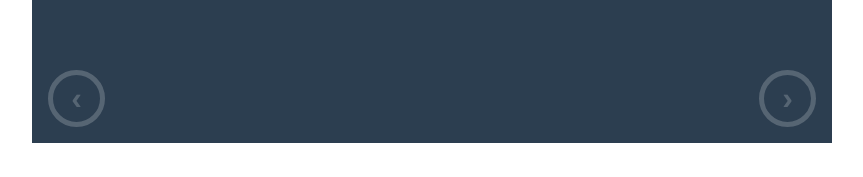
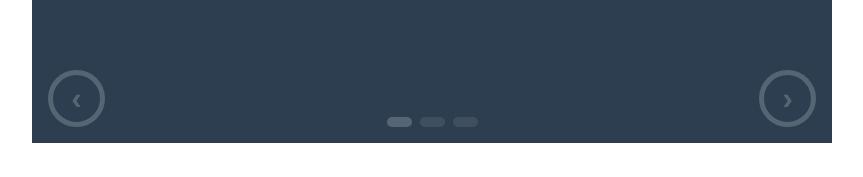
Before and after one commit to ThatTokenGirl/react-carousel-demo, a React (Create React App) app: page / in a window 1280 px wide. Shown: the part 557-734 px from the top of the page, without its empty margins (208-1071 px from the left). Built offline with nearby package versions, Linux system fonts and the light colour scheme.

Commit message:
Created separate button controls and styled

```diff
--- a/src/App.css
+++ b/src/App.css
@@ -20,27 +20,30 @@
   transition: all 150ms linear;
 }
 
-.carousel-controls-container:hover > .carousel-navigation-previous,
-.carousel-controls-container:hover > .carousel-navigation-next {
+.carousel-controls-container:hover
+  > .navigation-button:not(.navigation-button-placeholder) {
   opacity: 0.7;
 }
 
-.carousel-controls-container:hover > .carousel-navigation-previous:hover,
-.carousel-controls-container:hover > .carousel-navigation-next:hover {
+.carousel-controls-container:hover
+  .navigation-button:not(.navigation-button-placeholder):hover {
   opacity: 1;
   background-color: rgba(0, 0, 0, 0.4);
   transition: all 150ms linear;
 }
 
-.carousel-navigation-previous,
-.carousel-navigation-next {
+.navigation-button {
+  height: 57px;
+  width: 57px;
+}
+
+.navigation-button:not(.navigation-button-placeholder) {
   border: none;
   background: none;
   outline: none;
   font-weight: bold;
   font-size: 32px;
-  height: 57px;
-  width: 57px;
+
   padding: 0;
   border-radius: 50%;
   color: white;
@@ -51,11 +54,29 @@
   flex: 0 0 auto;
 }
 
-.carousel-navigation-next {
-  margin-left: auto;
+.navigation-button:not(.navigation-button-placeholder) {
+  cursor: pointer;
 }
 
-.carousel-navigation-previous,
-.carousel-navigation-next {
-  cursor: pointer;
+.navigation-button-collection {
+  display: flex;
+  justify-content: center;
+  align-items: flex-end;
+  flex: 1 0 0;
 }
+
+.navigation-button-collection > .navigation-button {
+  width: 25px;
+  height: 10px;
+  border: none;
+  border-radius: 10rem;
+  background-color: rgba(255, 255, 255, 0.45);
+}
+
+.navigation-button-collection > .navigation-button.active {
+  background-color: rgba(255, 255, 255, 1) !important;
+}
+
+.navigation-button-collection > .navigation-button + .navigation-button {
+  margin-left: 0.5rem;
+}
--- a/src/App.tsx
+++ b/src/App.tsx
@@ -4,10 +4,10 @@ import {
   BackButton,
   Carousel,
   CarouselItem,
-  CarouselNavigationButtons,
   CarouselRenderer2d,
   NextButton,
 } from "./carousel";
+import { NavigationButtonCollectionComponent } from "./carousel/carousel-controls/navigation-button-collection/navigation-button-collection.component";
 import { InfiniteCarouselControllerContext } from "./carousel/carousel.context";
 
 function App() {
@@ -29,10 +29,9 @@ function App() {
           Three
         </div>
       </CarouselItem>
-      <CarouselNavigationButtons>
-        <BackButton>&lsaquo;</BackButton>
-        <NextButton>&rsaquo;</NextButton>
-      </CarouselNavigationButtons>
+      <BackButton>&lsaquo;</BackButton>
+      <NavigationButtonCollectionComponent></NavigationButtonCollectionComponent>
+      <NextButton>&rsaquo;</NextButton>
     </Carousel>
   );
 }
--- /dev/null
+++ b/src/carousel/carousel-controls/back-button/back-button.component.tsx
@@ -0,0 +1,26 @@
+import React from "react";
+import { CarouselControl } from "../carousel-control";
+import { GotoButton } from "../goto-button/goto-button.component";
+
+export class BackButton extends CarouselControl {
+  render() {
+    const controller = this.context;
+    const showBack = !!controller.itemAtOffset(-1);
+
+    if (showBack)
+      return (
+        <GotoButton className="navigation-back-button" gotoOffset={-1}>
+          {this.props.children}
+        </GotoButton>
+      );
+
+    return (
+      <div
+        className="navigation-button navigation-back-button navigation-button-placeholder"
+        style={{ display: "inline-block" }}
+      >
+        &nbsp;
+      </div>
+    );
+  }
+}
--- a/src/carousel/carousel-controls/carousel-control.ts
+++ b/src/carousel/carousel-controls/carousel-control.ts
@@ -3,7 +3,9 @@ import { CarouselContext } from "../carousel.context";
 
 export type CarouselControlProps = {};
 
-export abstract class CarouselControl extends Component<CarouselControlProps> {
+export abstract class CarouselControl<
+  P extends CarouselControlProps = CarouselControlProps
+> extends Component<P> {
   static contextType = CarouselContext;
 
   context!: ContextType<typeof CarouselContext>;
--- /dev/null
+++ b/src/carousel/carousel-controls/goto-button/goto-button.component.tsx
@@ -0,0 +1,23 @@
+import React from "react";
+import { CarouselProps } from "../../carousel.component";
+import { CarouselControl } from "../carousel-control";
+
+export type GotoButtonProps = CarouselProps & {
+  gotoOffset: number;
+  className?: string;
+};
+
+export class GotoButton extends CarouselControl<GotoButtonProps> {
+  render() {
+    const controller = this.context;
+
+    return (
+      <button
+        className={`navigation-button navigation-goto ${this.props.className}`}
+        onClick={() => controller.gotoOffset(this.props.gotoOffset)}
+      >
+        {this.props.children}
+      </button>
+    );
+  }
+}
--- a/src/carousel/carousel-controls/index.ts
+++ b/src/carousel/carousel-controls/index.ts
@@ -1,2 +1,4 @@
-export * from "./navigation-buttons/navigation-buttons.component";
+export * from "./back-button/back-button.component";
+export * from "./goto-button/goto-button.component";
+export * from "./next-button/next-button.component";
 export * from "./carousel-control";
--- /dev/null
+++ b/src/carousel/carousel-controls/navigation-button-collection/navigation-button-collection.component.tsx
@@ -0,0 +1,32 @@
+import React, { FunctionComponent } from "react";
+import { CarouselControl, CarouselControlProps } from "../carousel-control";
+import { GotoButton } from "../goto-button/goto-button.component";
+
+export type NavigationButtonCollectionProps = CarouselControlProps & {
+  view?: FunctionComponent;
+};
+
+export class NavigationButtonCollectionComponent extends CarouselControl<
+  NavigationButtonCollectionProps
+> {
+  render() {
+    const controller = this.context;
+    const dots = [];
+
+    for (let i = 0; i < controller.length; i++) {
+      dots.push(
+        <GotoButton
+          key={i}
+          gotoOffset={i - controller.currentIndex}
+          className={`navigation-button ${
+            controller.currentIndex === i ? "active" : ""
+          }`}
+        >
+          {this.props.view ? this.props.view({}) : undefined}
+        </GotoButton>
+      );
+    }
+
+    return <div className="navigation-button-collection">{dots}</div>;
+  }
+}
--- a/src/carousel/carousel-controls/navigation-buttons/navigation-buttons.component.tsx
+++ /dev/null
@@ -1,60 +0,0 @@
-import React, { FunctionComponent, useContext } from "react";
-import { CarouselContext } from "../../carousel.context";
-import { CarouselControl } from "../carousel-control";
-
-export class CarouselNavigationButtons extends CarouselControl {
-  render() {
-    const { context: controller } = this;
-    const buttons: any[] = [];
-    const { children } = this.props;
-
-    if (!!controller.itemAtOffset(-1)) {
-      const backButton = React.Children.toArray(children).find(
-        (element) =>
-          typeof element === "object" &&
-          "type" in element &&
-          element.type === BackButton
-      );
-
-      buttons.push(backButton);
-    }
-
-    if (!!controller.itemAtOffset(1)) {
-      const nextButton = React.Children.toArray(children).find(
-        (element) =>
-          typeof element === "object" &&
-          "type" in element &&
-          element.type === NextButton
-      );
-      buttons.push(nextButton);
-    }
-
-    return <>{buttons}</>;
-  }
-}
-
-export const BackButton: FunctionComponent = ({ children }) => {
-  const controller = useContext(CarouselContext);
-
-  return (
-    <button
-      className="carousel-navigation-previous"
-      onClick={() => controller.gotoOffset(-1)}
-    >
-      {!children ? "<- Previous" : children}
-    </button>
-  );
-};
-
-export const NextButton: FunctionComponent = ({ children }) => {
-  const controller = useContext(CarouselContext);
-
-  return (
-    <button
-      className="carousel-navigation-next"
-      onClick={() => controller.gotoOffset(1)}
-    >
-      {!children ? "Next ->" : children}
-    </button>
-  );
-};
--- /dev/null
+++ b/src/carousel/carousel-controls/next-button/next-button.component.tsx
@@ -0,0 +1,26 @@
+import React from "react";
+import { CarouselControl } from "../carousel-control";
+import { GotoButton } from "../goto-button/goto-button.component";
+
+export class NextButton extends CarouselControl {
+  render() {
+    const controller = this.context;
+    const showNext = !!controller.itemAtOffset(1);
+
+    if (showNext)
+      return (
+        <GotoButton className="navigation-next-button" gotoOffset={1}>
+          {this.props.children}
+        </GotoButton>
+      );
+
+    return (
+      <div
+        className="navigation-button navigation-next-button navigation-button-placeholder"
+        style={{ display: "inline-block" }}
+      >
+        &nbsp;
+      </div>
+    );
+  }
+}
--- a/src/carousel/carousel.context.ts
+++ b/src/carousel/carousel.context.ts
@@ -35,7 +35,7 @@ export class DefaultCarouselControllerContext
   }
 
   gotoOffset(offset: number) {
-    const position = this.length + offset;
+    const position = this.currentIndex + offset;
 
     this._index =
       position <= 0 ? 0 : position >= this.length ? this.length - 1 : position;
@@ -99,11 +99,11 @@ export function createController(
     action,
 
     get length() {
-      return this.length;
+      return _context.length;
     },
 
     get currentIndex() {
-      return this.currentIndex;
+      return _context.currentIndex;
     },
 
     setItems(items: React.ReactElement<{}>[]) {
```
Also changed, not shown: src/carousel/carousel-controls/navigation-dots/navigation-dots.component.tsx (deleted, +0 -10 lines).
